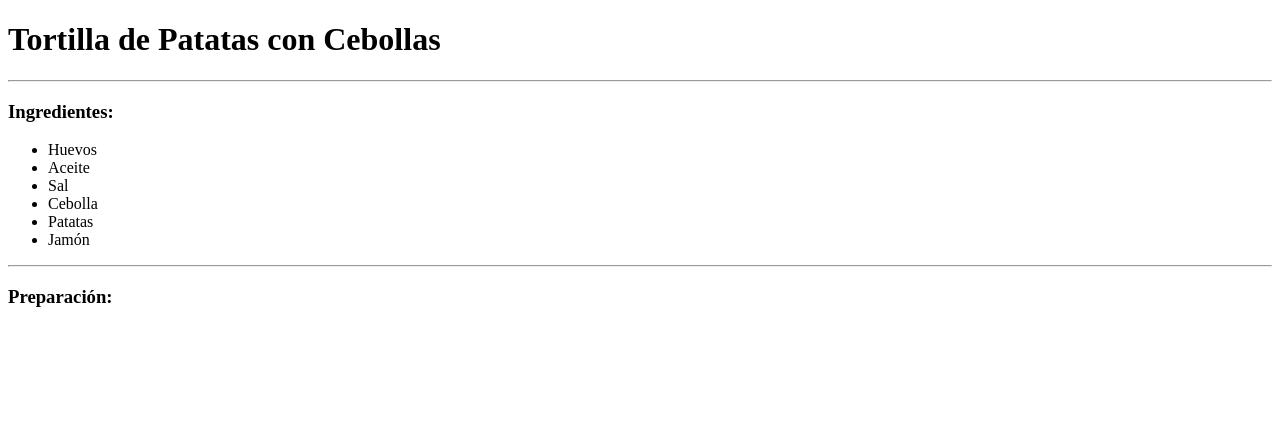
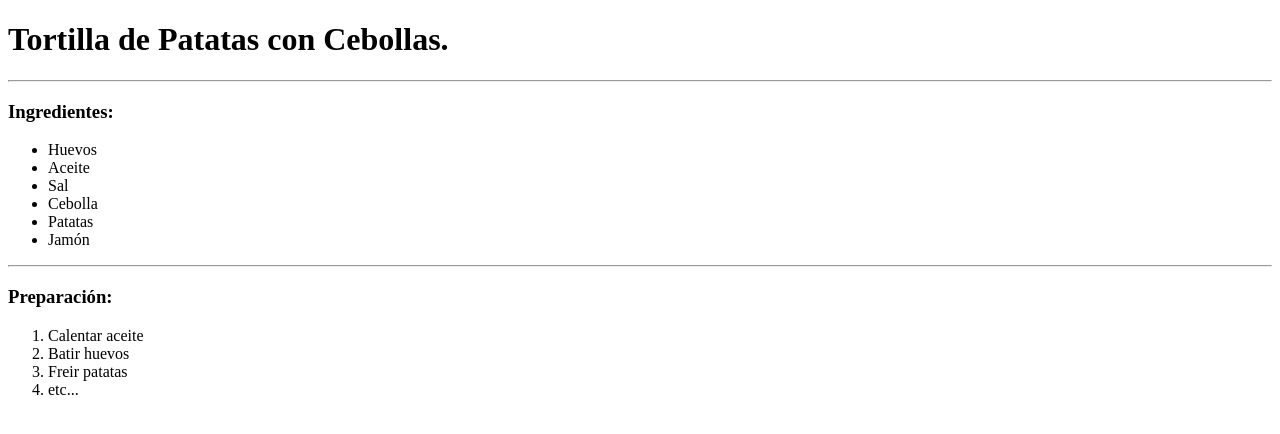
Before and after one commit to LorenzoBellido/LorenzoBellido.github.io, a plain HTML site: page tortilla.html in a window 1280 px wide. Drawn offline with Linux system fonts and the light colour scheme.

Commit message:
Update tortilla.html

```diff
--- a/tortilla.html
+++ b/tortilla.html
@@ -6,7 +6,7 @@
 	<title>Tortilla</title>
 </head>
 <body>
-	<h1>Tortilla de Patatas con Cebollas</h1>
+	<h1>Tortilla de Patatas con Cebollas.</h1>
 	<hr>
 	<h3>Ingredientes:</h3>
 	<ul>
@@ -19,12 +19,12 @@
 	</ul>
 	<hr>
 	<h3>Preparación:</h3>
-	<ul>
-		<ol></ol>
-		<ol></ol>
-		<ol></ol>
-		<ol></ol>
-		<ol></ol>
-	</ul>
+		<ol>
+			<li>Calentar aceite</li>
+			<li>Batir huevos</li>
+			<li>Freir patatas</li>
+			<li>etc...</li>
+
+		</ol>
 </body>
 </html>
```
